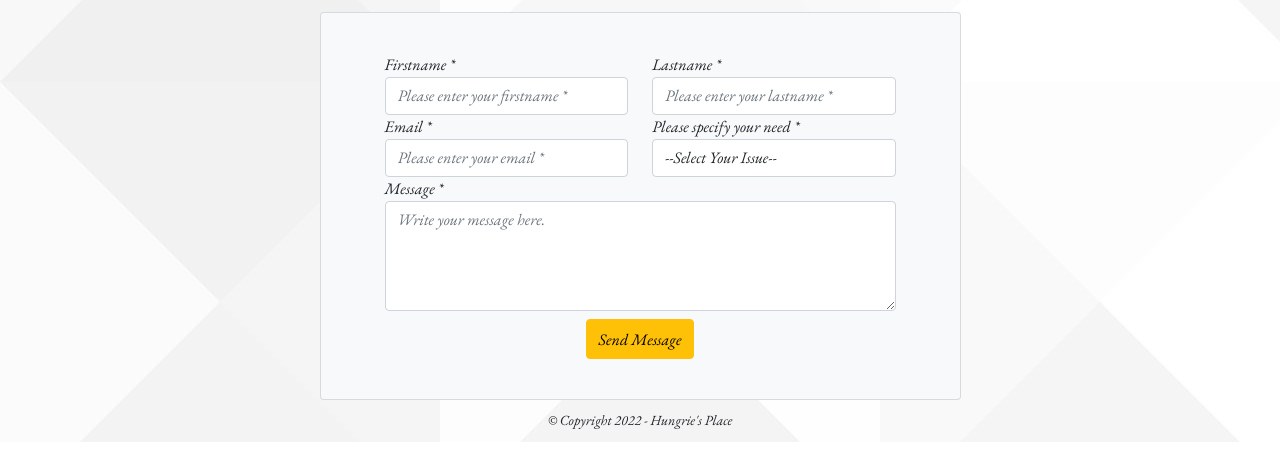
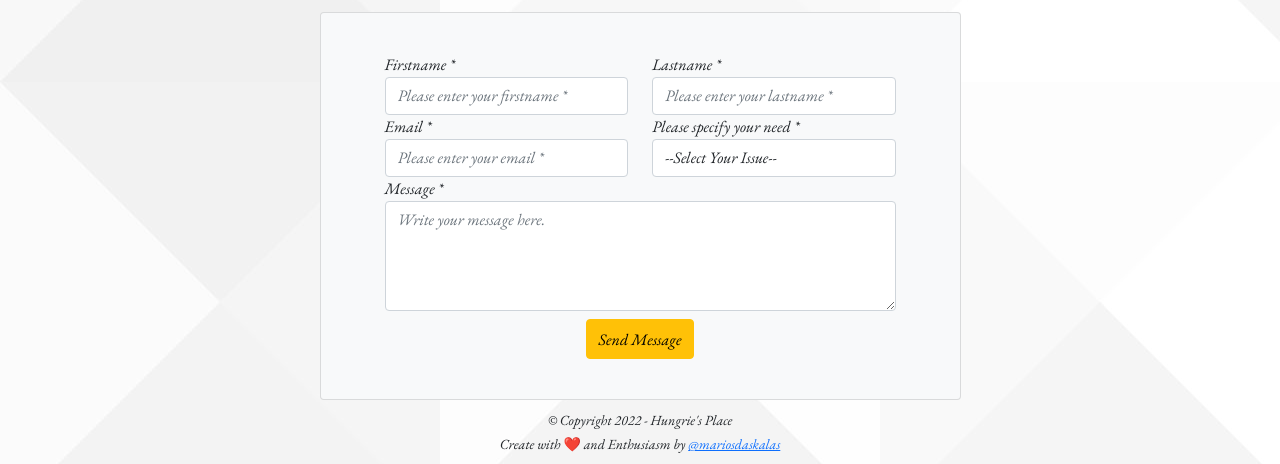
Before and after one commit to mariosdaskalas/hungries, a website: page contact.html in a window 1280 px wide. Shown: the part 358-822 px from the top of the page. Before the commit the page ends 800 px from the top, so only its background shows below. Drawn offline with nearby package versions, Linux system fonts and the light colour scheme.

Commit message:
Add credits

```diff
--- a/contact.html
+++ b/contact.html
@@ -82,6 +82,8 @@
     </main>
     <footer class="text-center p-2">
         <small>© Copyright 2022 - Hungrie's Place</small>
+        <br>
+        <small>Create with ❤️ and Enthusiasm by <a href="https://github.com/mariosdaskalas" target="_blank">@mariosdaskalas</a></small>
     </footer>
     <script src="./node_modules/bootstrap/dist/js/bootstrap.bundle.js"></script>
 </body>
```
Also changed, not shown: find.html (+2 -0 lines), index.html (+2 -0 lines).
